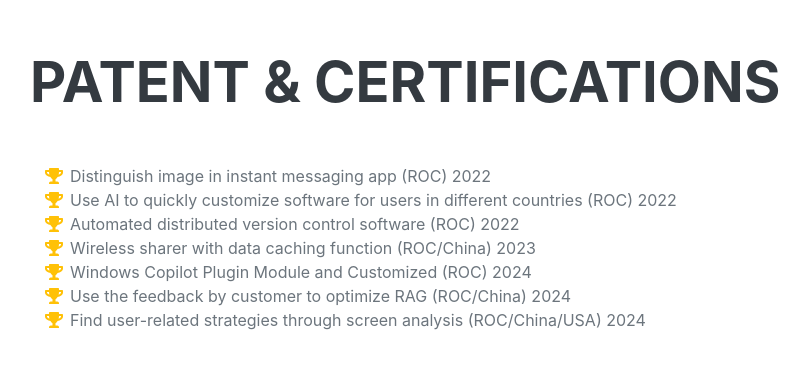
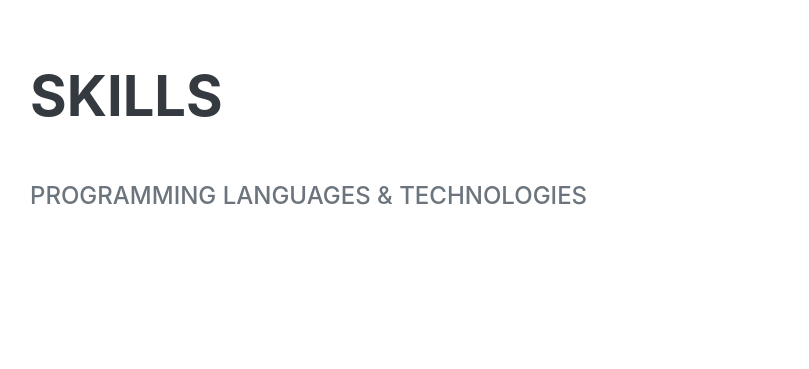
Before and after one commit to wenlianghuang/matt-huang-resume, a Next.js app: page /about in a window 1280 px wide. Shown: the part 3015-3384 px from the top of the page, without its empty margins (290-1099 px from the left). Built offline with nearby package versions, Linux system fonts and the light colour scheme.

Commit message:
modified file

```diff
--- a/app/about/page.tsx
+++ b/app/about/page.tsx
@@ -159,6 +159,33 @@
             </div>
           </div>
         </section>
+        {/* Skills Section */}
+        <section className="resume-section" id="skills">
+          <div className='resume-section-content'>
+            <h2 className="mb-5">Skills</h2>
+            <div className='subheading mb-3'>Programming Languages &amp; Technologies</div>
+            <ul className='list-inline dev-icons'>
+              <li className='list-inline-item'>
+                <i className='devicon-html5-plain-wordmark colored'></i>
+              </li>
+              <li className='list-inline-item'>
+                <i className='devicon-css3-plain-wordmark colored'></i>
+              </li>
+              <li className='list-inline-item'>
+                <i className='devicon-javascript-plain colored'></i>
+              </li>
+              <li className='list-inline-item'>
+                <i className='devicon-react-original-wordmark colored'></i>
+              </li>
+              <li className='list-inline-item'>
+                <i className='devicon-angularjs-plain colored'></i>
+              </li>
+              <li className='list-inline-item'>
+                <i className='devicon-nodejs-plain-wordmark colored'></i>
+              </li>
+            </ul>
+          </div>
+        </section>
         {/* Patent Section */}
         <section className="resume-section" id="awards">
           <div className="resume-section-content">
```
